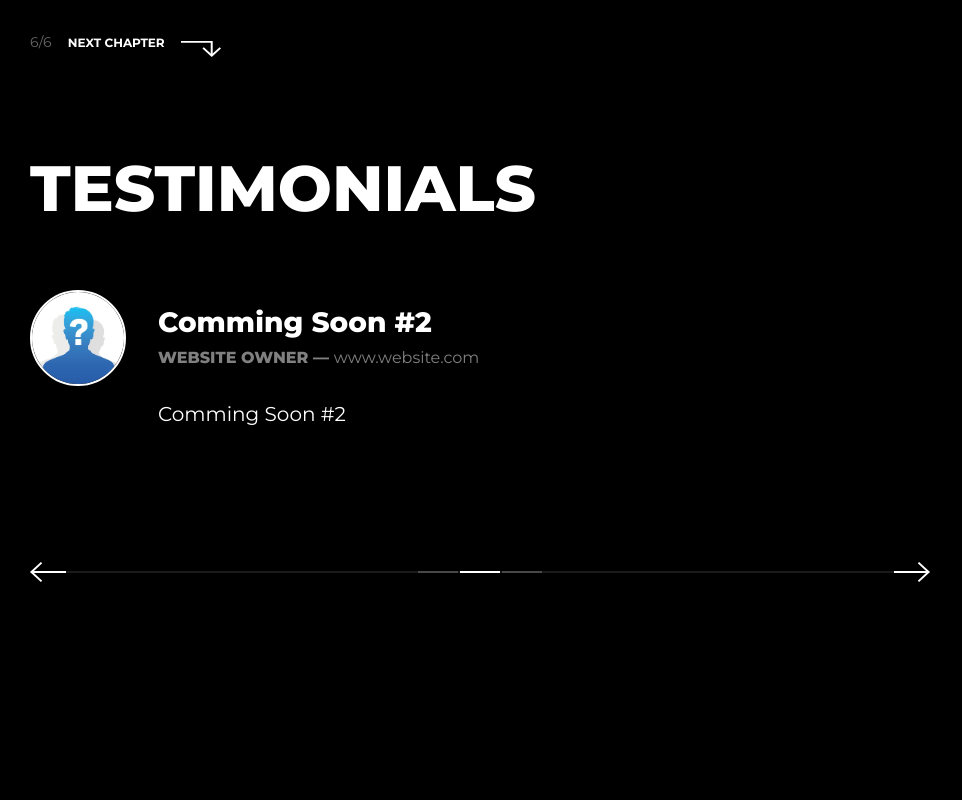
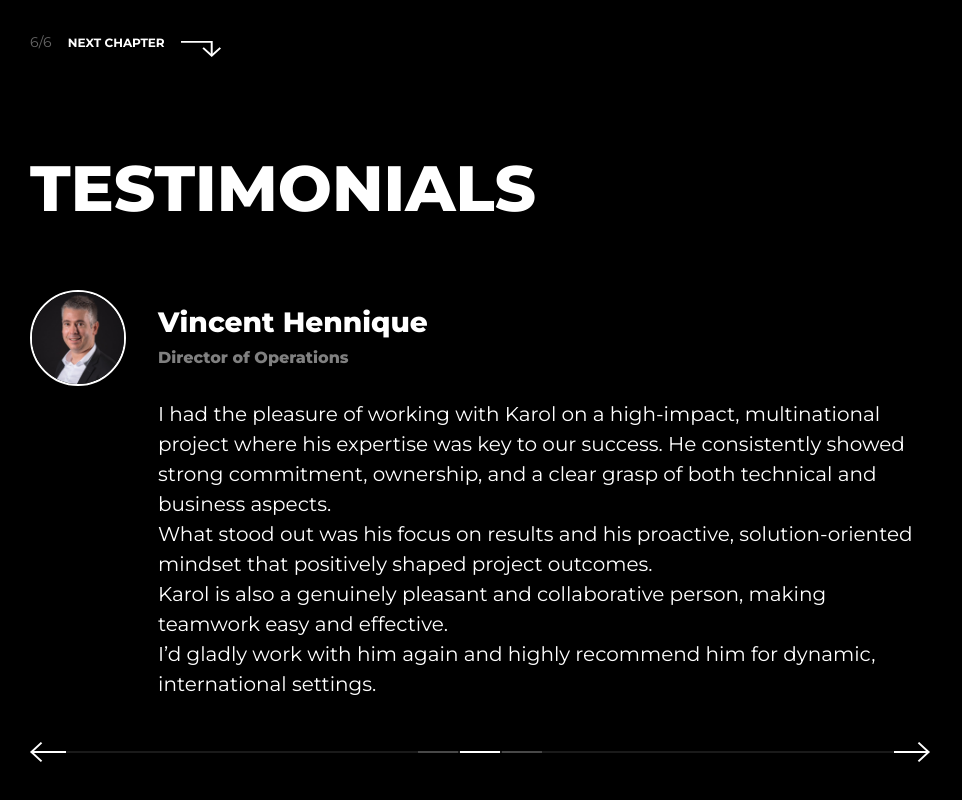
Before and after one commit to Nivo1985/KarolITConsulting, a plain HTML site: page index.html in a window 1280 px wide. Shown: the part 4666-5466 px from the top of the page, without its empty margins (0-962 px from the left). Drawn offline with nearby package versions, Linux system fonts and the light colour scheme.

Commit message:
Vincent Recomedation

```diff
--- a/index.html
+++ b/index.html
@@ -321,24 +321,30 @@
 								<div class="carousel-inner">
 									<div class="carousel-item active">
 										<div class="testimonial">
-											<img src="Images/Avatars/Melanie.jpg" class="testimonial-img" alt="James Smith">
+											<img src="Images/Avatars/Melanie.jpg" class="testimonial-img" alt="Melanie Schreiber">
 											<div class="testimonial-body">
 												<h3 class="testimonial-title"><a href="https://www.linkedin.com/in/melanie-schreiber-762a78b7/">Melanie Schreiber</a></h3>
-												<h4 class="testimonial-subtitle">Passionate Project Manager and Certified PMP</h4>
+												<h4 class="testimonial-subtitle">Passionate Project Manager and Certified PMP at ALDI</h4>
 												<p class="testimonial-text">
-													Karol supported me in a difficult large international project. His always up to date expertise helped us solve a huge and very challenging migration within short time with excellent outcome. I can only reccommend working with Karol.
+													Karol supported me in a difficult large international project. His always up to date expertise helped us solve a huge and very challenging migration within short time with excellent outcome.<br/> I can only reccommend working with Karol.
 												</p>
 											</div>
 										</div>
 									</div>
 									<div class="carousel-item">
 										<div class="testimonial">
-											<img src="Images/Avatars/Unknown.jpg" class="testimonial-img" alt="James Smith">
+											<img src="Images/Avatars/Vincent.jpg" class="testimonial-img" alt="James Smith">
 											<div class="testimonial-body">
-												<h3 class="testimonial-title">Comming Soon #2</h3>
-												<h4 class="testimonial-subtitle">WEBSITE OWNER — <a href="#">www.website.com</a></h4>
+												<h3 class="testimonial-title"><a href="https://www.linkedin.com/in/vincent-hennique-b054187/">Vincent Hennique</a></h3>
+												<h4 class="testimonial-subtitle">Director of Operations</h4>
 												<p class="testimonial-text">
-													Comming Soon #2
+													I had the pleasure of working with Karol on a high-impact, multinational project where his expertise was key to our success. He consistently showed strong commitment, ownership, and a clear grasp of both technical and business aspects.
+													<br/>
+													What stood out was his focus on results and his proactive, solution-oriented mindset that positively shaped project outcomes.
+													<br/>
+													Karol is also a genuinely pleasant and collaborative person, making teamwork easy and effective.
+													<br/>
+													I’d gladly work with him again and highly recommend him for dynamic, international settings.
 												</p>
 											</div>
 										</div>
```
Also changed, not shown: Images/Avatars/Vincent.jpg (added).
